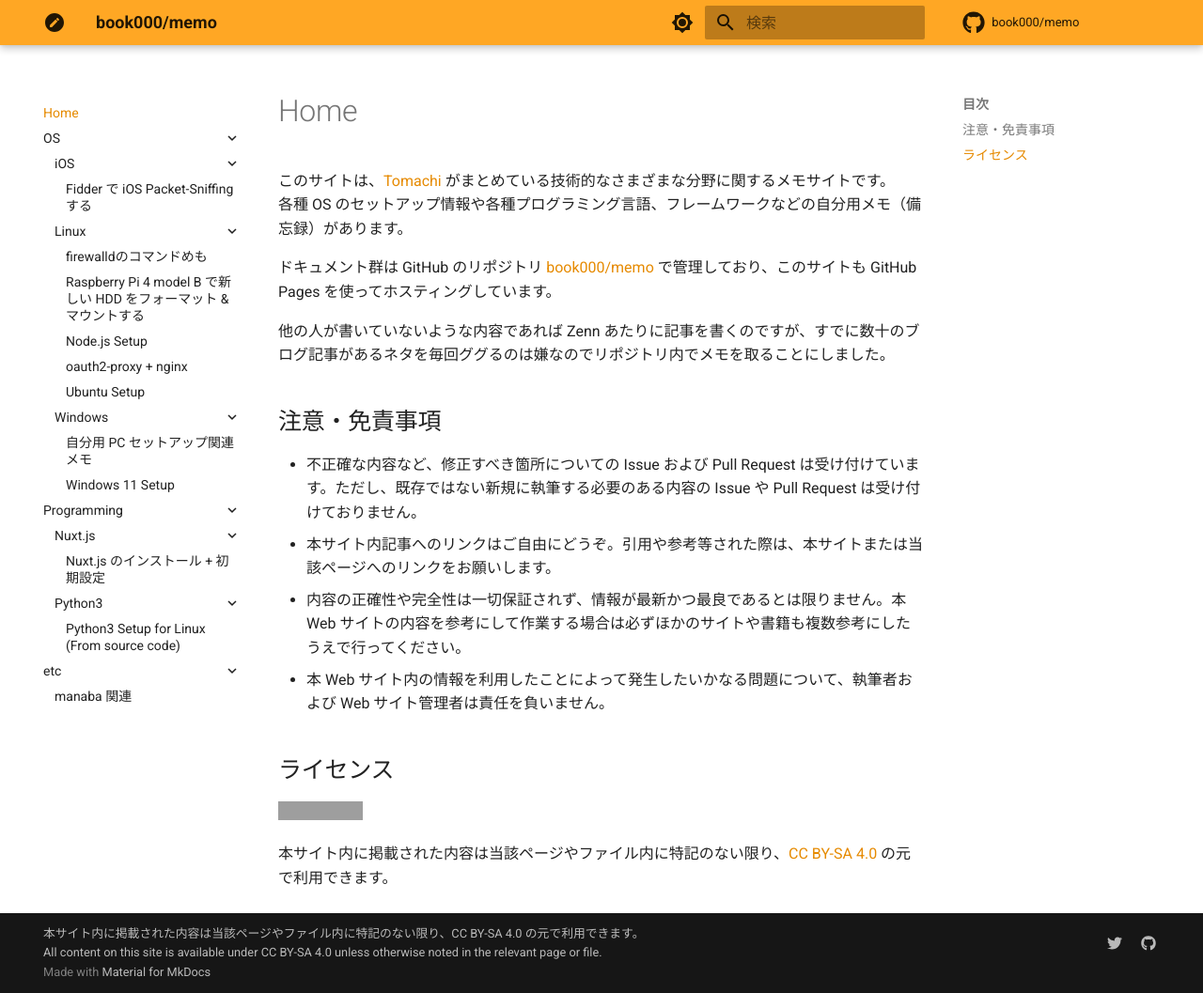
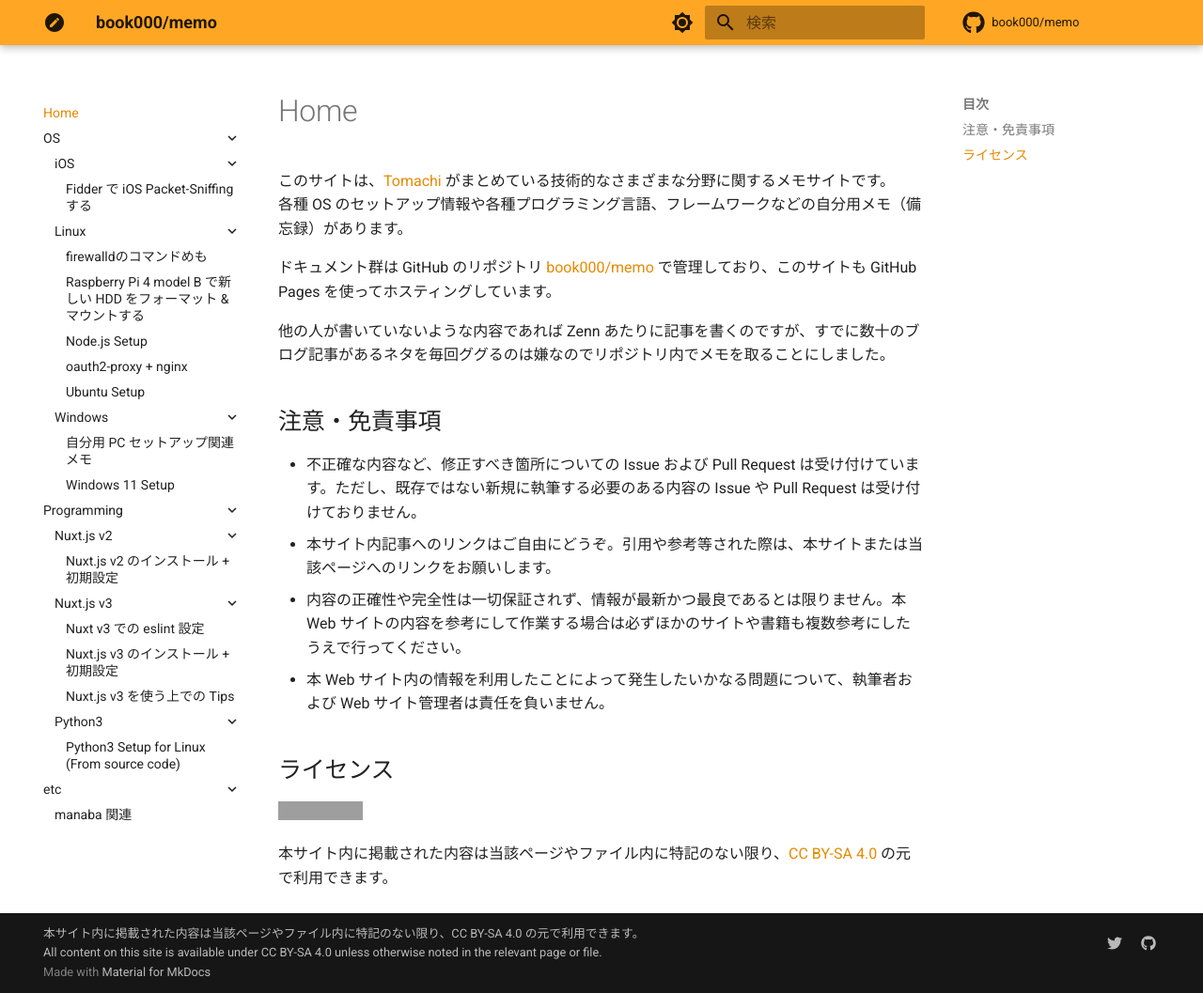
Before and after one commit to book000/memo, an MkDocs documentation site: the page built from docs/index.md, in a window 1280 px wide and 1057 px high. Shown: the whole window at 94% size. Built offline with MkDocs 1.6.1 and Material for MkDocs 9.7.7, drawn with Linux system fonts in a browser that asks for light colours; comment, search, counter and statistics services are not loaded; some of the changed lines change nothing that is shown; grey boxes are pictures that could not be loaded.

Commit message:
feat: nuxt3の記事追加

````diff
--- a/docs/programming/nuxtjs/installation.md
+++ b/docs/programming/nuxtjs2/installation.md
@@ -1,4 +1,4 @@
-# Nuxt.js のインストール + 初期設定
+# Nuxt.js v2 のインストール + 初期設定
 
 [Nuxt.js(v2)で generate 納品する前にやっておきたい設定 - Qiita](https://qiita.com/amishiro/items/11bd642728f6b5838189) を参考に自分用にカスタムしています。
 基本的に、TypeScript・Yarn 環境で設定します。
--- /dev/null
+++ b/docs/programming/nuxtjs3/eslint.md
@@ -0,0 +1,21 @@
+# Nuxt v3 での eslint 設定
+
+ref: https://github.com/nuxt/framework/discussions/2007
+
+以下でよいっぽい。
+
+```yaml title=".eslintrc.yml"
+root: true
+env:
+  browser: true
+  es2021: true
+  node: true
+parserOptions:
+  ecmaVersion: latest
+  sourceType: module
+extends:
+  - '@nuxtjs/eslint-config-typescript'
+  - plugin:@typescript-eslint/recommended
+  - plugin:vue/vue3-recommended
+  - plugin:nuxt/recommended
+```
--- /dev/null
+++ b/docs/programming/nuxtjs3/installation.md
@@ -0,0 +1,249 @@
+# Nuxt.js v3 のインストール + 初期設定
+
+[Nuxt](https://nuxt.com/) の v3 インストール方法と初期設定について自分用にまとめたものです。
+Nuxt をインストールしたあと、Vuetify もいれます。さらに PWA 化もします。
+
+## 環境
+
+- `nuxt`: `3.0.0`
+- `vuetify`: `3.0.5`
+- `sass`: `1.57.0`
+- `eslint`: `8.30.0`
+- `eslint-plugin-nuxt`: `4.0.0`
+- `@nuxtjs/eslint-config-typescript`: `12.0.0`
+
+## スタータープロジェクトを入れる
+
+`npx nuxi init <PROJECT-NAME>` でスタータープロジェクトを作成します。
+Yarn を使う場合でも、npx で作成するしかないようです。
+
+`<PROJECT-NAME>` ディレクトリの下に、以下のファイルが生成されます。
+
+- `.gitignore`
+- `app.vue`
+- `nuxt.config.ts`
+- `package.json`
+- `README.md`
+- `tsconfig.json`
+
+その後、プロジェクトのディレクトリに入り `yarn install` で依存パッケージをダウンロードします。
+
+ちなみに、当然 `package.json` には `name` とかの基本設定が書かれていないので、書き加えるのを忘れずに。
+
+## 基本的な設定
+
+- meta タグ
+- `components` ディレクトリとかを `src` ディレクトリに置きたいのでソースディレクトリを `src` にする
+- 型チェックは `NODE_ENV` が `development` のときのみ行う
+- `strict` は `true`
+
+```typescript title="nuxt.config.ts" linenums="1"
+const baseName = process.env.BASE_NAME || 'example-app'
+const baseDescription =
+  process.env.BASE_DESCRIPTION || 'Example app'
+const baseUrl = process.env.BASE_URL || 'https://example.com'
+const isDev = process.env.NODE_ENV === 'development'
+const isSsr = true
+
+export default defineNuxtConfig({
+  app: {
+    head: {
+      htmlAttrs: {
+        lang: 'ja'
+      },
+      meta: [
+        { name: 'viewport', content: 'width=device-width, initial-scale=1' },
+        { name: 'apple-mobile-web-app-title', content: baseName },
+        { name: 'application-name', content: baseName },
+        { name: 'msapplication-TileColor', content: '#1d9bf0' },
+        {
+          name: 'msapplication-config',
+          content: baseUrl + '/favicons/browserconfig.xml'
+        },
+        { name: 'theme-color', content: '#1d9bf0' },
+        { key: 'description', name: 'description', content: baseDescription },
+        { key: 'og:site_name', property: 'og:site_name', content: baseName },
+        { key: 'og:type', property: 'og:type', content: 'article' },
+        { key: 'og:url', property: 'og:url', content: baseUrl },
+        { key: 'og:title', property: 'og:title', content: baseName },
+        {
+          key: 'og:description',
+          property: 'og:description',
+          content: baseDescription
+        },
+        {
+          key: 'twitter:card',
+          name: 'twitter:card',
+          content: 'summary'
+        },
+        {
+          key: 'msapplication-TileColor',
+          name: 'msapplication-TileColor',
+          content: '#00aba9'
+        },
+        {
+          key: 'msapplication-config',
+          name: 'msapplication-config',
+          content: baseUrl + '/favicons/browserconfig.xml'
+        },
+        {
+          key: 'theme-color',
+          name: 'theme-color',
+          content: '#1da1f2'
+        }
+      ],
+      link: [
+        {
+          rel: 'apple-touch-icon',
+          sizes: '180x180',
+          href: baseUrl + '/favicons/apple-touch-icon.png'
+        },
+        {
+          rel: 'icon',
+          type: 'image/png',
+          sizes: '32x32',
+          href: baseUrl + '/favicons/favicon-32x32.png'
+        },
+        {
+          rel: 'icon',
+          type: 'image/png',
+          sizes: '16x16',
+          href: baseUrl + '/favicons/favicon-16x16.png'
+        },
+        {
+          rel: 'mask-icon',
+          href: baseUrl + '/favicons/safari-pinned-tab.svg',
+          color: '#5bbad5'
+        },
+        {
+          rel: 'shortcut icon',
+          href: baseUrl + '/favicons/favicon.ico'
+        }
+      ],
+      noscript: [{ children: 'This website requires JavaScript.' }]
+    }
+  },
+
+  srcDir: 'src/',
+
+  ssr: isSsr,
+
+  typescript: {
+    typeCheck: isDev,
+    strict: true
+  },
+})
+```
+
+## eslint
+
+```shell
+yarn add -D eslint eslint-plugin-nuxt @nuxtjs/eslint-config-typescript vite-plugin-eslint
+```
+
+package.json にこのへんのスクリプトを追加
+
+```json title="package.json" hl_lines="8-9"
+{
+  "scripts": {
+    "build": "nuxt build",
+    "dev": "nuxt dev",
+    "generate": "nuxt generate",
+    "preview": "nuxt preview",
+    "postinstall": "nuxt prepare",
+    "lint": "eslint --ext .js,.ts,.vue --ignore-path .gitignore .",
+    "lintfix": "eslint --ext .js,.ts,.vue --ignore-path .gitignore . --fix"
+  }
+}
+```
+
+さらに `nuxt.config.ts` に以下の設定を追加
+
+```typescript title="nuxt.config.ts" linenums="1" hl_lines="4"
+const isDev = process.env.NODE_ENV === 'development'
+
+export default defineNuxtConfig({
+  vite: {
+    // eslint-disable-next-line @typescript-eslint/no-var-requires
+    plugins: [isDev ? require('vite-plugin-eslint')() : undefined]
+  },
+})
+```
+
+eslint の設定は [Nuxt v3 での eslint 設定](eslint.md) を参照。
+
+prettier は使わない？
+
+## Vuetify
+
+- Vuetify の公式ドキュメント: https://next.vuetifyjs.com/
+- 参考記事: https://zenn.dev/one_dock/articles/ab6d178741956d
+
+```shell
+yarn add -D vuetify@next
+yarn add sass
+```
+
+`nuxt.config.ts` の `css` に以下の設定をします。
+
+```typescript title="nuxt.config.ts" linenums="1" hl_lines="2-5"
+export default defineNuxtConfig({
+  build: {
+    transpile: ['vuetify']
+  },
+  css: ['vuetify/lib/styles/main.sass', '@mdi/font/css/materialdesignicons.min.css'],
+})
+```
+
+## PWA
+
+公式の PWA モジュールは v3 に対応していないっぽいので、v2 と互換性のある非公式の PWA モジュールを利用します。
+
+- npm: https://www.npmjs.com/package/@kevinmarrec/nuxt-pwa
+- GitHub リポジトリ: https://github.com/kevinmarrec/nuxt-pwa-module
+
+で、`nuxt.config.ts` の `modules` に定義します。
+
+```typescript title="nuxt.config.ts" linenums="1" hl_lines="3"
+export default defineNuxtConfig({
+  modules: [
+    '@kevinmarrec/nuxt-pwa'
+  ]
+})
+```
+
+さらに、このモジュールはメタデータを引き継がないようなので、以下の通り PWA 用に設定する必要があります。
+
+```typescript title="nuxt.config.ts" linenums="1" hl_lines="11-29"
+const baseName = process.env.BASE_NAME || 'example-app'
+const baseDescription =
+  process.env.BASE_DESCRIPTION || 'Example app'
+const baseUrl = process.env.BASE_URL || 'https://example.com'
+const siteColor = '#1d9bf0'
+
+export default defineNuxtConfig({
+  modules: [
+    '@kevinmarrec/nuxt-pwa'
+  ],
+
+  pwa: {
+    manifest: {
+      name: baseName,
+      short_name: baseName,
+      description: baseDescription,
+      lang: 'ja',
+      theme_color: siteColor,
+      background_color: siteColor,
+      display: 'standalone',
+      start_url: '/'
+    },
+    meta: {
+      name: baseName,
+      description: baseDescription,
+      theme_color: siteColor,
+      lang: 'ja',
+      mobileAppIOS: true
+    }
+  }
+})
+```
--- /dev/null
+++ b/docs/programming/nuxtjs3/tips.md
@@ -0,0 +1,108 @@
+# Nuxt.js v3 を使う上での Tips
+
+## 参考になるサイト
+
+参考になりそうなサイトを書き出しておきます。
+
+- 公式ドキュメント: https://nuxt.com/docs/
+- Vue 2 から Vue 3 の公式移行ガイド: https://v3.ja.vuejs.org/guide/migration/introduction.html
+- サービスを Nuxt 2 から Nuxt 3 に移行した記事: https://zenn.dev/skmt3p/articles/5c119886956cc9
+- 変わったところをまとめられた記事: https://qiita.com/citrus_candy/items/6ba29c31e3e4afa7a5a1
+
+## 新しい Vue ファイルの構成
+
+ソースがどこだったか忘れたのですが、Vue 3 では以下の順番で各種タグブロックを置くのが一般的のようです。
+
+- `<script>`
+- `<template>`
+- `<style>`
+
+Nuxt 2 では、`<template>`, `<script>`, `<style>` の順番でした。
+
+## script setup
+
+Vue は script タグ以下の書き方がいろいろありすぎて困るのですが、[Vue の公式ドキュメント](https://v3.ja.vuejs.org/api/sfc-script-setup.html) で `<script setup>` の書き方がお勧めと言われているので、とりあえずこれを使うことにします。
+
+`<script setup>` では以下の特徴があるようです。
+
+- コンポーネントインスタンスが作成されるたびに実行（`oncreated` イベントが不要になる）
+- 変数・関数宣言・インポートなどは `<template>` 内で直接利用可能
+- 従来、`data()` 内で定義していた変数は `const count = ref(0)` のように定義するようです。
+- 従来、`props()` 内で定義していたプロパティ的なアレは、`defineProps` 関数を用いて定義するようです。
+- `emit` は `defineEmits` 関数で定義したうえで、`emit('hoge')` のように呼び出せるようです。
+- 従来、`method()` 内で定義していたメソッドはコンポーネントの呼び出し元から `$ref` 経由で呼び出すことができました。Vue 3 からは外部から呼び出しても良いメソッドを明示的に `defineExpose` で公開しなければならないようです。
+
+など、これらに沿って書くと以下のようなものが作れます。（長いので折りたたんでいます）
+
+??? tip "カウントアップ・ダウンするコード"
+
+    ```typescript
+    // --- data
+    const count = ref<number>(0)
+
+    // --- props
+    // script 内で props の値を使わない場合は変数に入れる必要はありません
+    const props = defineProps({
+      max: {
+        type: Number,
+        required: true
+      },
+      min: {
+        type: Number,
+        required: true
+      },
+    })
+    /*
+    // こんな書き方もできます:
+    const props = defineProps<{
+        max: number
+        min: number
+    }>()
+    */
+
+    // --- emit
+    const emit = defineEmits<{
+      (e: 'updated', newValue: Target[]): void
+    }>()
+
+    // --- watch
+    watch(count, (val) => {
+      emit('updated', val)
+    })
+
+    // --- methods
+    const countUp = () => {
+    if (count > max) throw new Error('これ以上はカウントアップできません')
+      count++
+    }
+
+    const countDown = () => {
+    if (count > max) throw new Error('これ以上はカウントダウンできません')
+      count--
+    }
+
+    // expose
+    defineExpose({ countUp, countDown })
+
+    // mounted
+    onMounted(() => {
+      console.log('mounted')
+    })
+    ```
+
+## Visual Studio Code 用のコードユニペット
+
+```json
+{
+  "Nuxt3 setup-script": {
+    "prefix": "<script>",
+    "body": ["<script setup lang=\"ts\">", "$1", "</script>"],
+    "description": "Nuxt3 script setup"
+  },
+  "Nuxt3 template": {
+    "prefix": "<template>",
+    "body": ["<template>", "$1", "</template>"],
+    "description": "Nuxt3 template"
+  }
+}
+```
````
Also changed, not shown: docs/programming/nuxtjs/.pages (deleted), docs/programming/nuxtjs2/.pages (added), docs/programming/nuxtjs3/.pages (added).
